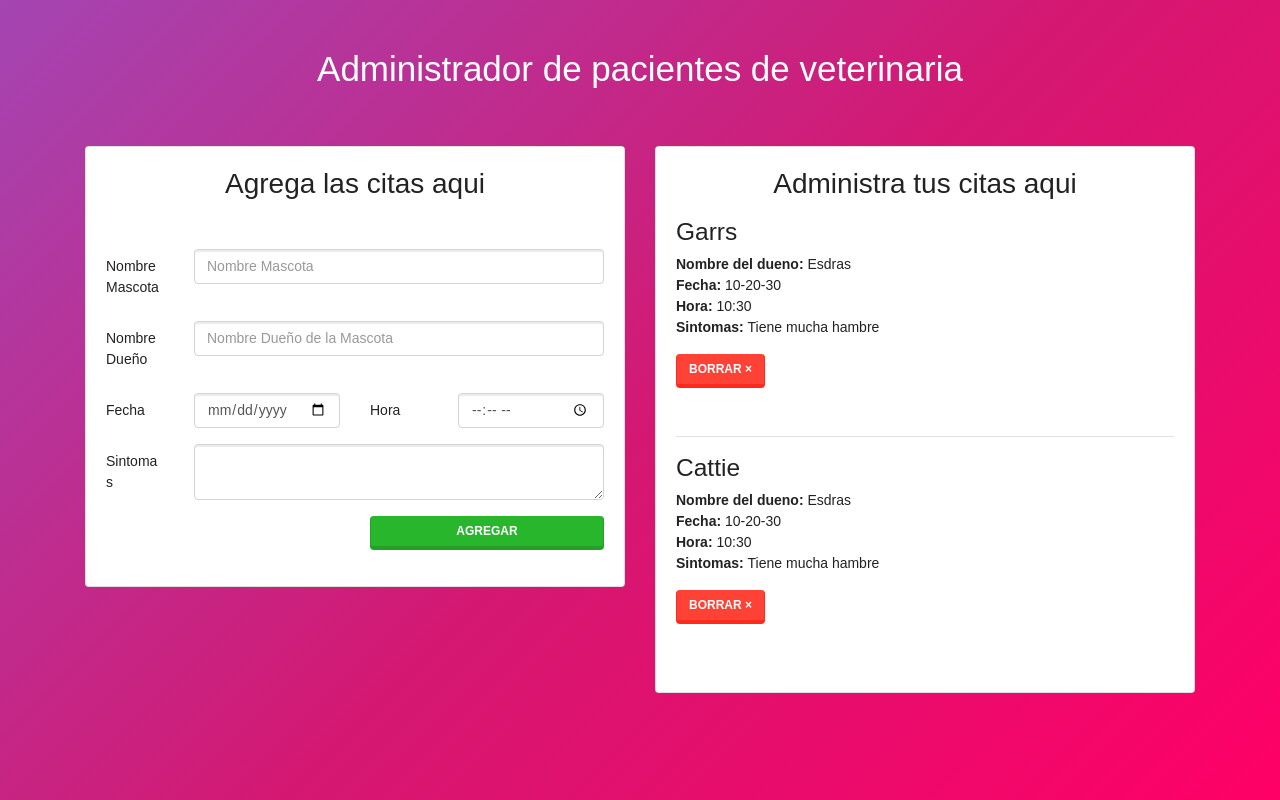
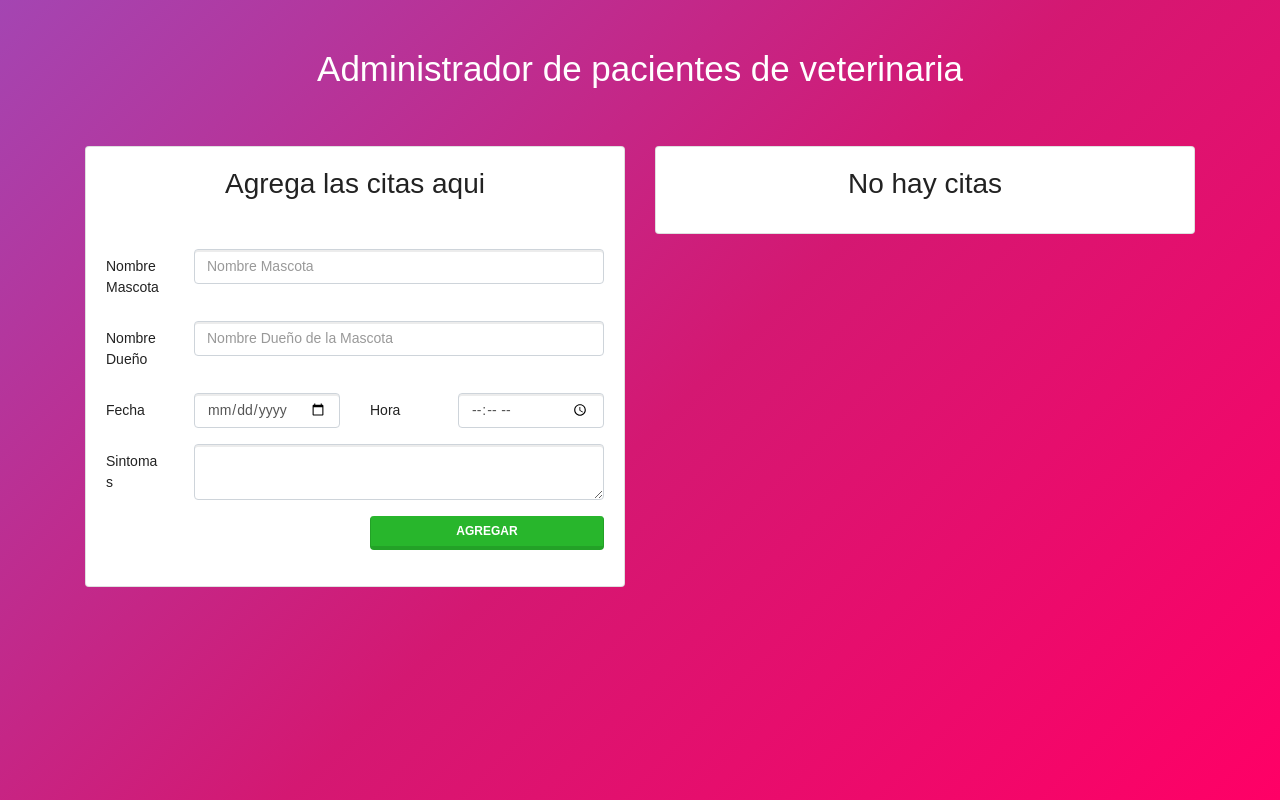
Before and after one commit to esdraspavon/citas-redux, a React (Create React App) app: page / in a window 1280 px wide. Built offline with nearby package versions, Linux system fonts and the light colour scheme.

Commit message:
adding the state to localstorage

```diff
--- a/src/App.js
+++ b/src/App.js
@@ -8,28 +8,6 @@ import { Provider } from "react-redux";
 import store from "./store";
 
 class App extends Component {
-  componentDidMount() {
-    const datesLS = localStorage.getItem("dates");
-    if (datesLS) {
-      this.setState({
-        dates: JSON.parse(datesLS)
-      });
-    }
-  }
-
-  componentDidUpdate() {
-    localStorage.setItem("dates", JSON.stringify(this.state.dates));
-  }
-
-  deleteDate = id => {
-    //Obtener copia del state
-    const oldDates = [...this.state.dates];
-    //borrar el state
-    const dates = oldDates.filter(date => date.id !== id);
-    //Actualizar el state
-    this.setState({ dates });
-  };
-
   render() {
     return (
       <Provider store={store}>
@@ -40,7 +18,7 @@ class App extends Component {
               <Form />
             </div>
             <div className="col-md-6">
-              <List deleteDate={this.deleteDate} />
+              <List />
             </div>
           </div>
         </div>
--- a/src/components/List.js
+++ b/src/components/List.js
@@ -5,6 +5,11 @@ import PropTypes from "prop-types";
 //Redux
 import { connect } from "react-redux";
 import { getDates } from "../actions/datesActions";
+
+import store from "../store";
+store.subscribe(() => {
+  localStorage.setItem("dates", JSON.stringify(store.getState()));
+});
 
 class List extends Component {
   componentDidMount() {
@@ -21,11 +26,7 @@ class List extends Component {
           <h2 className="card-title text-center">{message}</h2>
           <div className="lista-citas">
             {this.props.dates.map(date => (
-              <Date
-                key={date.id}
-                info={date}
-                deleteDate={this.props.deleteDate}
-              />
+              <Date key={date.id} info={date} />
             ))}
           </div>
         </div>
@@ -35,8 +36,7 @@ class List extends Component {
 }
 
 List.propTypes = {
-  dates: PropTypes.array.isRequired,
-  deleteDate: PropTypes.func.isRequired
+  dates: PropTypes.array.isRequired
 };
 
 const mapStateToProps = state => ({
--- a/src/reducers/datesReducer.js
+++ b/src/reducers/datesReducer.js
@@ -3,24 +3,7 @@ import { SHOW_DATES, ADD_DATE, DELETE_DATE } from "../actions/types";
 //State inicial, cada reducer debe tener su propio state
 
 const initialState = {
-  dates: [
-    {
-      id: "0",
-      date: "10-20-30",
-      time: "10:30",
-      name: "Garrs",
-      own: "Esdras",
-      symptom: "Tiene mucha hambre"
-    },
-    {
-      id: "1",
-      date: "10-20-30",
-      time: "10:30",
-      name: "Cattie",
-      own: "Esdras",
-      symptom: "Tiene mucha hambre"
-    }
-  ]
+  dates: []
 };
 
 export default function(state = initialState, action) {
--- a/src/store.js
+++ b/src/store.js
@@ -3,13 +3,19 @@ import thunk from "redux-thunk";
 //importar los reducers
 import rootReducer from "./reducers";
 
-const initialState = {};
+// const initialState = {};
 
 const middleware = [thunk];
 
+//Agregar Local Storage
+
+const storageState = localStorage.getItem("dates")
+  ? JSON.parse(localStorage.getItem("dates"))
+  : [];
+
 const store = createStore(
   rootReducer,
-  initialState,
+  storageState,
   compose(
     applyMiddleware(...middleware),
     window.__REDUX_DEVTOOLS_EXTENSION__ && window.__REDUX_DEVTOOLS_EXTENSION__()
```
